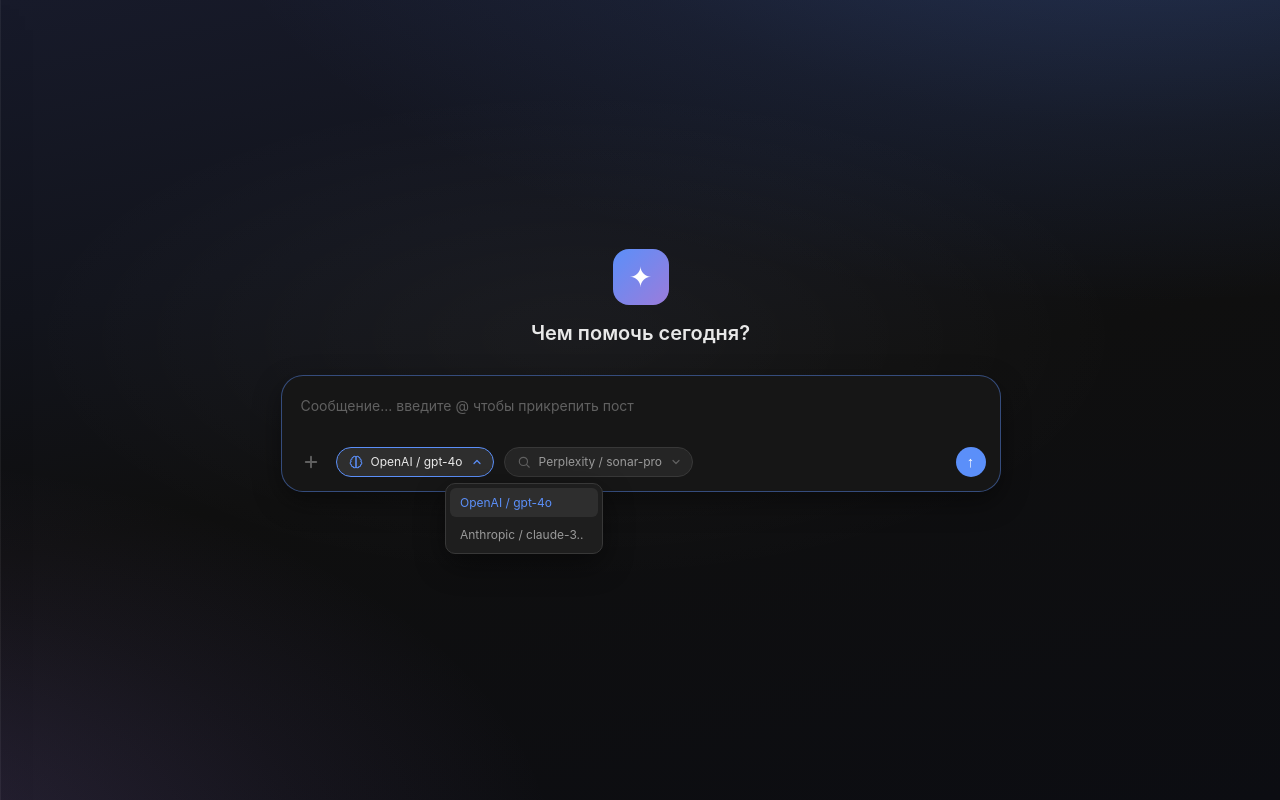
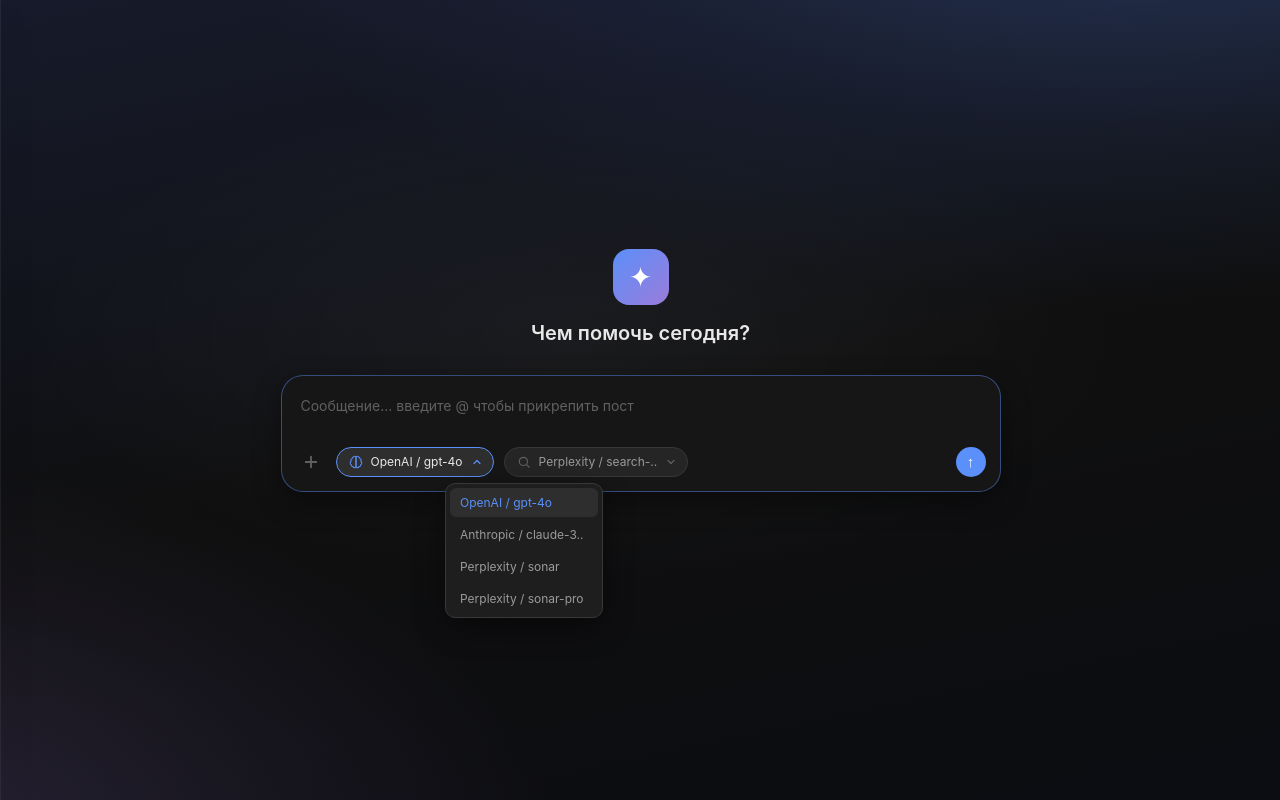
Before and after one commit to saltolist/my, a Next.js app in the folder Docs_TG_Platform/demo/: page / in a window 1280 px wide. Both pictures are taken after a click on the button "OpenAI / gpt-4o". Built offline with nearby package versions, Linux system fonts and the light colour scheme.

Commit message:
Обновлены ии модели

```diff
--- a/Docs_TG_Platform/demo/components/composer/Composer.tsx
+++ b/Docs_TG_Platform/demo/components/composer/Composer.tsx
@@ -21,6 +21,7 @@ import {
 import type { ComposerAttachment, ComposerScope, Post } from "@/lib/types";
 import AttachMenu from "./AttachMenu";
 import ModelPicker, { BrainIcon, SearchIcon } from "./ModelPicker";
+import { formatWebSearchComposerLabel, isWebSearchVisibleForLlm } from "@/lib/composer-config";
 
 type Props = {
   scope: ComposerScope;
@@ -86,7 +87,11 @@ export default function Composer({ scope, placeholder, onSubmit }: Props) {
   const cfg = state.aiProfileConfig;
   const target = state.composerTargets[scope];
   const llmOptions = cfg.llmModels.filter((m) => m.provider && m.model && m.active);
-  const webOptions = cfg.webSearchModels.filter((m) => m.provider && m.model && m.active);
+  const webOptionsAll = cfg.webSearchModels.filter((m) => m.provider && m.model && m.active);
+  const selectedLlm = llmOptions.find((m) => m.id === target?.llmId);
+  const webOptions = webOptionsAll.filter((m) => isWebSearchVisibleForLlm(m, selectedLlm));
+  const webValue =
+    target?.webId && webOptions.some((m) => m.id === target.webId) ? target.webId : "";
   const isMulti = cfg.multiResponseEnabled;
 
   const effectivePlaceholder = placeholder || DEFAULT_PLACEHOLDER;
@@ -563,10 +568,10 @@ export default function Composer({ scope, placeholder, onSubmit }: Props) {
                 <ModelPicker
                   ariaLabel="Web Search модель"
                   icon={<SearchIcon />}
-                  value={target?.webId || ""}
+                  value={webValue}
                   options={webOptions.map((m) => ({
                     id: m.id,
-                    label: shortComposerLabel(`${m.provider} / ${m.model}`),
+                    label: shortComposerLabel(formatWebSearchComposerLabel(m.provider, m.model)),
                   }))}
                   onChange={(id) => setComposerWeb(scope, id)}
                   emptyValue=""
--- a/Docs_TG_Platform/demo/components/composer/ModelPicker.tsx
+++ b/Docs_TG_Platform/demo/components/composer/ModelPicker.tsx
@@ -4,11 +4,13 @@ import { useEffect, useLayoutEffect, useRef, useState, type ReactNode } from "re
 import { createPortal } from "react-dom";
 
 export type ModelOption = { id: string; label: string };
+export type ModelPickerSection = { title: string; options: ModelOption[] };
 
 type Props = {
   icon?: ReactNode;
   value: string;
-  options: ModelOption[];
+  options?: ModelOption[];
+  sections?: ModelPickerSection[];
   onChange: (id: string) => void;
   emptyValue?: string;
   emptyLabel?: string;
@@ -26,7 +28,8 @@ type Pos =
 export default function ModelPicker({
   icon,
   value,
-  options,
+  options = [],
+  sections,
   onChange,
   emptyValue,
   emptyLabel,
@@ -82,12 +85,13 @@ export default function ModelPicker({
     };
   }, [open]);
 
+  const flatOptions = sections ? sections.flatMap((s) => s.options) : options;
   const isEmpty = emptyValue !== undefined && value === emptyValue;
-  const selected = !isEmpty ? options.find((o) => o.id === value) : null;
+  const selected = !isEmpty ? flatOptions.find((o) => o.id === value) : null;
   const label =
     selected?.label ??
     (isEmpty && emptyLabel ? emptyLabel : placeholderLabel ?? "Выбрать");
-  const isDisabled = disabled || (options.length === 0 && emptyValue === undefined);
+  const isDisabled = disabled || (flatOptions.length === 0 && emptyValue === undefined);
 
   return (
     <div className={`model-picker${open ? " is-open" : ""}${isDisabled ? " is-disabled" : ""}${className ? ` ${className}` : ""}`}>
@@ -144,7 +148,27 @@ export default function ModelPicker({
                   <span className="model-picker-item-label">{emptyLabel}</span>
                 </div>
               ) : null}
-              {options.map((opt) => (
+              {sections
+                ? sections.map((section) => (
+                    <div key={section.title}>
+                      <div className="model-picker-section-title">{section.title}</div>
+                      {section.options.map((opt) => (
+                        <div
+                          key={opt.id}
+                          role="option"
+                          aria-selected={value === opt.id}
+                          className={`model-picker-item${value === opt.id ? " active" : ""}`}
+                          onClick={() => {
+                            onChange(opt.id);
+                            setOpen(false);
+                          }}
+                        >
+                          <span className="model-picker-item-label">{opt.label}</span>
+                        </div>
+                      ))}
+                    </div>
+                  ))
+                : options.map((opt) => (
                 <div
                   key={opt.id}
                   role="option"
--- a/Docs_TG_Platform/demo/components/profile/AiModelsBlock.tsx
+++ b/Docs_TG_Platform/demo/components/profile/AiModelsBlock.tsx
@@ -49,7 +49,6 @@ export default function AiModelsBlock() {
       ...cfg.webSearchModels,
       { id: "web-" + Date.now(), provider: "", model: "", apiKey: "", active: true, includeInMulti: false },
     ]);
-
   return (
     <div className="profile-section">
       <div className="profile-section-title">ИИ-движок</div>
@@ -91,6 +90,7 @@ export default function AiModelsBlock() {
       <button className="btn btn-ghost btn-sm" onClick={addWeb} type="button">
         Добавить Web Search модель
       </button>
+
 
       <div className="profile-row" style={{ marginTop: 14 }}>
         <div className="profile-label">Мультиответ</div>
--- a/Docs_TG_Platform/demo/lib/composer-config.ts
+++ b/Docs_TG_Platform/demo/lib/composer-config.ts
@@ -1,5 +1,6 @@
 export const LLM_PROVIDER_MODELS: Record<string, string[]> = {
   OpenAI: ["gpt-4o", "gpt-4.1", "gpt-4.1-mini"],
+  Perplexity: ["sonar", "sonar-pro"],
   Anthropic: ["claude-3-7-sonnet", "claude-3-5-sonnet"],
   Mistral: ["mistral-large", "mistral-small"],
   Google: ["gemini-1.5-pro", "gemini-1.5-flash"],
@@ -11,11 +12,33 @@ export const LLM_PROVIDER_MODELS: Record<string, string[]> = {
 };
 
 export const WEB_SEARCH_PROVIDER_MODELS: Record<string, string[]> = {
-  Perplexity: ["sonar-pro", "sonar-reasoning"],
+  Perplexity: ["search-api"],
+  OpenAI: ["responses-api-web-search"],
   Tavily: ["search-v1"],
   SerpAPI: ["google-search"],
   Exa: ["exa-neural"],
 };
+
+export const OPENAI_WEB_SEARCH_MODEL = "responses-api-web-search";
+
+export function isOpenAiWebSearchModel(provider: string, model: string): boolean {
+  return provider === "OpenAI" && model === OPENAI_WEB_SEARCH_MODEL;
+}
+
+export function formatWebSearchComposerLabel(provider: string, model: string): string {
+  if (isOpenAiWebSearchModel(provider, model)) {
+    return `${provider} / responses-api + web search`;
+  }
+  return `${provider} / ${model}`;
+}
+
+export function isWebSearchVisibleForLlm(
+  web: { provider: string; model: string },
+  llm: { provider: string } | undefined,
+): boolean {
+  if (!isOpenAiWebSearchModel(web.provider, web.model)) return true;
+  return llm?.provider === "OpenAI";
+}
 
 export const VARIANT_TAILS = [
   "Фокус: структурно и практично.",
--- a/Docs_TG_Platform/demo/lib/data.ts
+++ b/Docs_TG_Platform/demo/lib/data.ts
@@ -185,7 +185,7 @@ export const initialPosts: Post[] = [
           {
             role: "ai",
             llmLabel: "OpenAI / gpt-4o",
-            webLabel: "Perplexity / sonar-pro",
+            webLabel: "Perplexity / search-api",
             text:
               "По паттернам канала — посты от первого лица с личной историей преодоления страха получают на 35% больше охватов. Здесь сработало три вещи: конкретный числовой заголовок, универсальная боль аудитории и практичные шаги в конце.",
           },
@@ -303,7 +303,7 @@ export const initialGlobalChats: GlobalChat[] = [
       {
         role: "ai",
         llmLabel: "OpenAI / gpt-4o",
-        webLabel: "Perplexity / sonar-pro",
+        webLabel: "Perplexity / search-api",
         text:
           'Три поста за неделю. Лучший — "Синдром чистого листа" (+34% к среднему). Рубрика "Психология денег" обогнала "Разбор" по охватам второй раз подряд.',
       },
@@ -319,7 +319,7 @@ export const initialGlobalChats: GlobalChat[] = [
       {
         role: "ai",
         llmLabel: "OpenAI / gpt-4o",
-        webLabel: "Perplexity / sonar-pro",
+        webLabel: "Perplexity / search-api",
         text:
           "📅 Пн — «Психология денег»: продолжение серии про барьеры\n📅 Ср — «Разбор»: ошибки начинающих инвесторов\n📅 Пт — «Личный опыт»: что купил в апреле",
       },
@@ -365,12 +365,28 @@ export const initialAiProfileConfig: AiProfileConfig = {
       active: true,
       includeInMulti: false,
     },
+    {
+      id: "llm-3",
+      provider: "Perplexity",
+      model: "sonar",
+      apiKey: "pk-perplexity-demo",
+      active: true,
+      includeInMulti: false,
+    },
+    {
+      id: "llm-4",
+      provider: "Perplexity",
+      model: "sonar-pro",
+      apiKey: "pk-perplexity-demo",
+      active: true,
+      includeInMulti: false,
+    },
   ],
   webSearchModels: [
     {
       id: "web-1",
       provider: "Perplexity",
-      model: "sonar-pro",
+      model: "search-api",
       apiKey: "pk-perplexity-demo",
       active: true,
       includeInMulti: true,
@@ -380,6 +396,14 @@ export const initialAiProfileConfig: AiProfileConfig = {
       provider: "Tavily",
       model: "search-v1",
       apiKey: "tvly-demo",
+      active: true,
+      includeInMulti: false,
+    },
+    {
+      id: "web-3",
+      provider: "OpenAI",
+      model: "responses-api-web-search",
+      apiKey: "sk-openai-demo",
       active: true,
       includeInMulti: false,
     },
--- a/Docs_TG_Platform/demo/state/AppContext.tsx
+++ b/Docs_TG_Platform/demo/state/AppContext.tsx
@@ -19,7 +19,12 @@ import {
   initialPosts,
   initialTelegramProfileConfig,
 } from "@/lib/data";
-import { VARIANT_TAILS } from "@/lib/composer-config";
+import {
+  formatWebSearchComposerLabel,
+  isOpenAiWebSearchModel,
+  isWebSearchVisibleForLlm,
+  VARIANT_TAILS,
+} from "@/lib/composer-config";
 import { getGlobalReply, getPostReply } from "@/lib/replies";
 import { postTitle, truncate } from "@/lib/helpers";
 import {
@@ -801,7 +806,9 @@ export function AppProvider({ children }: { children: ReactNode }) {
     (id: string) => {
       if (!id) return "Нет";
       const model = state.aiProfileConfig.webSearchModels.find((m) => m.id === id);
-      return model ? `${model.provider} / ${model.model || "модель"}` : "Нет";
+      return model
+        ? formatWebSearchComposerLabel(model.provider, model.model || "модель")
+        : "Нет";
     },
     [state.aiProfileConfig.webSearchModels],
   );
@@ -828,11 +835,12 @@ export function AppProvider({ children }: { children: ReactNode }) {
     }
     llmSelected.forEach((llm) => {
       webSelected.forEach((web) => {
+        if (!isWebSearchVisibleForLlm(web, llm)) return;
         pairs.push({
           id: `${llm.id}|${web.id}`,
           llmId: llm.id,
           webId: web.id,
-          label: `${llm.provider}/${llm.model} + ${web.provider}/${web.model}`,
+          label: `${llm.provider}/${llm.model} + ${formatWebSearchComposerLabel(web.provider, web.model)}`,
         });
       });
     });
@@ -856,17 +864,27 @@ export function AppProvider({ children }: { children: ReactNode }) {
     [state.aiProfileConfig, state.composerTargets],
   );
 
-  const setComposerLlm = useCallback((scope: ComposerScope, llmId: string) => {
+  const setComposerLlm = useCallback(
+    (scope: ComposerScope, llmId: string) => {
+      const prev = state.composerTargets[scope];
+      let webId = prev.webId;
+      const llm = state.aiProfileConfig.llmModels.find((m) => m.id === llmId);
+      const web = state.aiProfileConfig.webSearchModels.find((m) => m.id === webId);
+      if (web && isOpenAiWebSearchModel(web.provider, web.model) && !isWebSearchVisibleForLlm(web, llm)) {
+        webId = "";
+      }
       dispatch({
         type: "SET_STATE",
         patch: {
           composerTargets: {
             ...state.composerTargets,
-          [scope]: { ...state.composerTargets[scope], llmId },
+            [scope]: { ...prev, llmId, webId },
           },
         },
       });
-  }, [state.composerTargets]);
+    },
+    [state.composerTargets, state.aiProfileConfig],
+  );
 
   const setComposerWeb = useCallback((scope: ComposerScope, webId: string) => {
     dispatch({
@@ -890,7 +908,9 @@ export function AppProvider({ children }: { children: ReactNode }) {
             const llmModel = cfg.llmModels.find((m) => m.id === pair.llmId);
             const webModel = pair.webId ? cfg.webSearchModels.find((m) => m.id === pair.webId) : undefined;
             const llmCap = llmModel ? `${llmModel.provider}/${llmModel.model}` : "";
-            const webCap = webModel ? `${webModel.provider}/${webModel.model}` : "";
+            const webCap = webModel
+              ? formatWebSearchComposerLabel(webModel.provider, webModel.model)
+              : "";
             const label = webCap ? `${llmCap} + ${webCap}` : llmCap;
             return {
               key: pair.id,
```
Also changed, not shown: Docs_TG_Platform/demo/app/globals.css (+14 -0 lines), 1 other file (tests, documents, lock files or other folders). Lines whose indentation alone changed are shown as unchanged.
